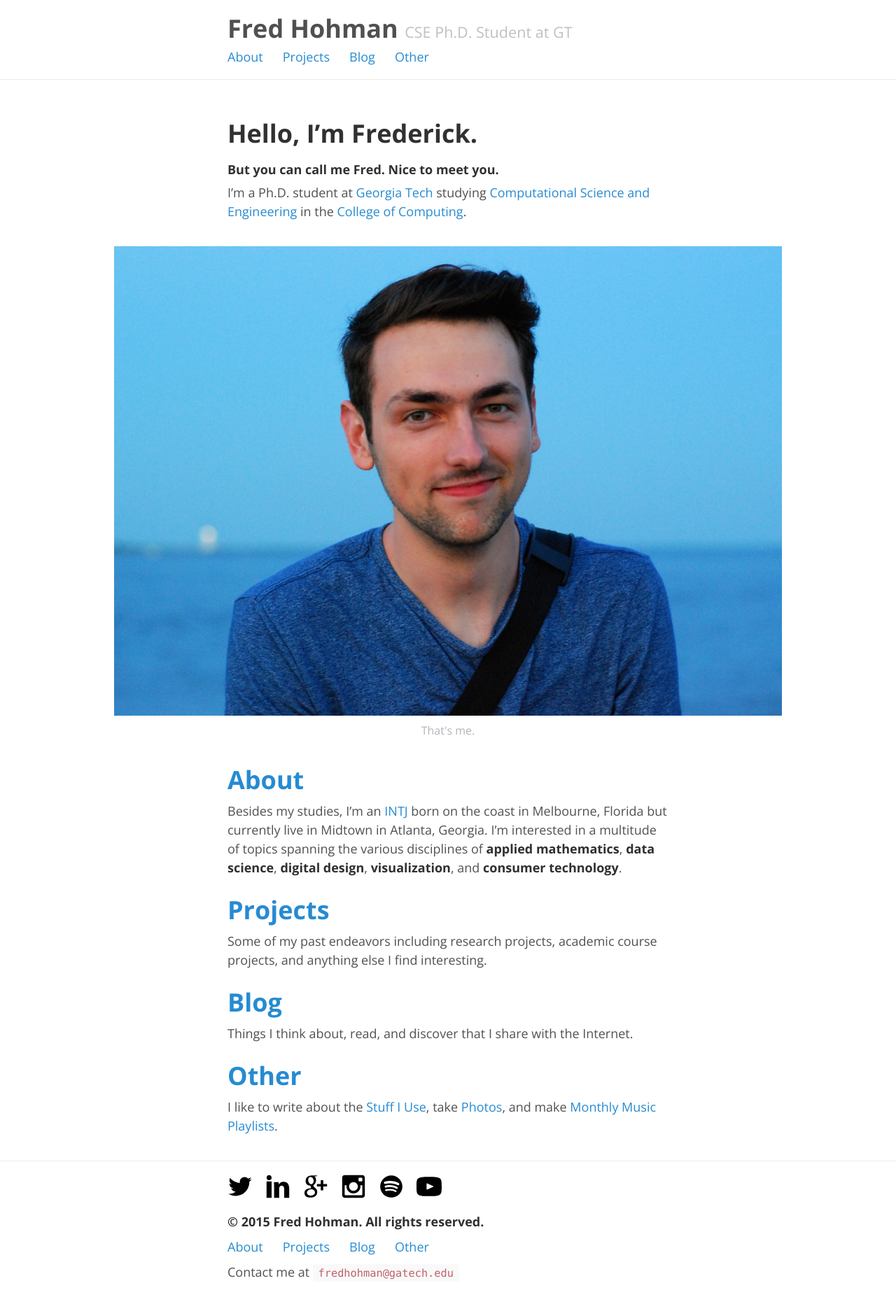
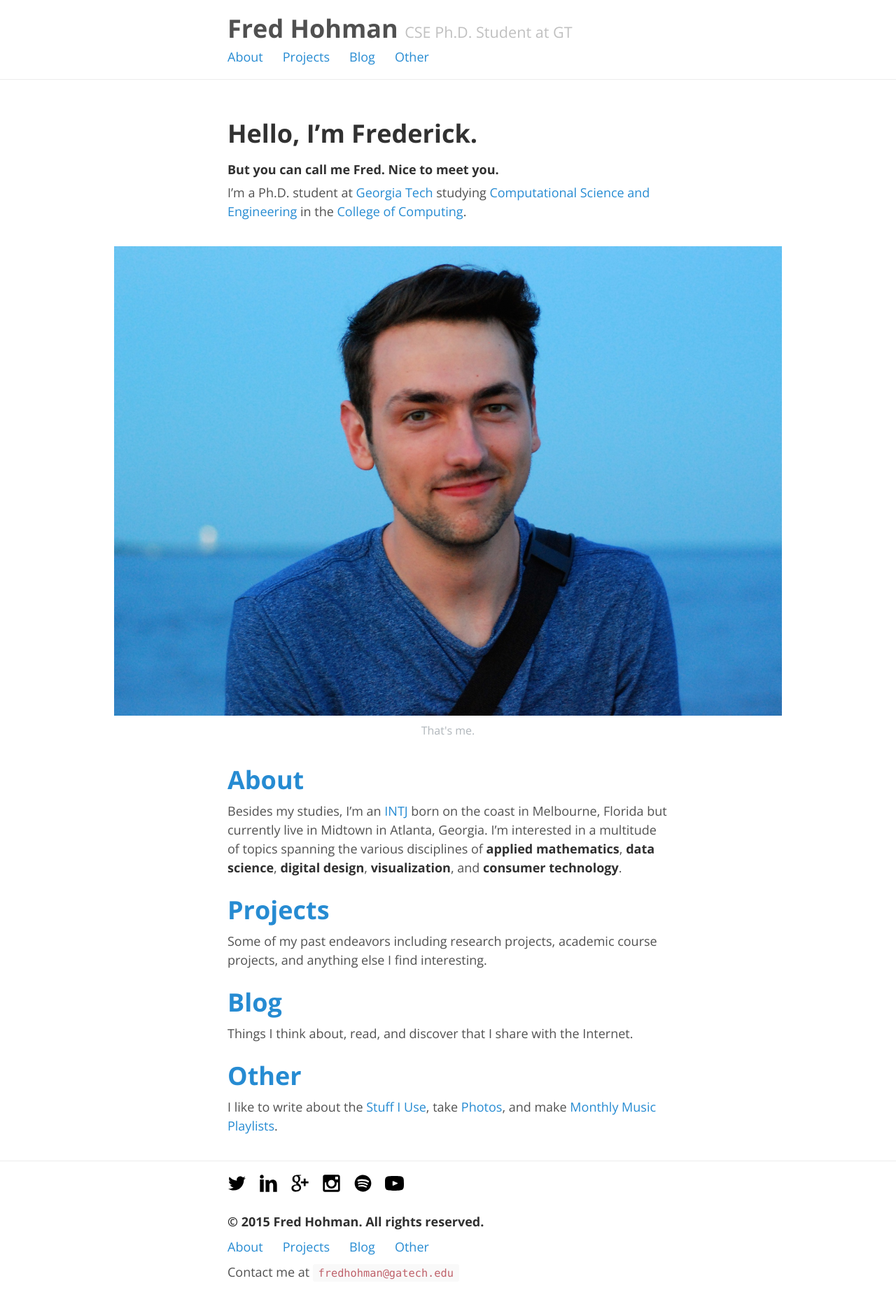
Before and after one commit to fredhohman/fredhohman.github.io, a Jekyll site: the page built from index.md, in a window 1280 px wide. Shown: the whole page at 70% size. Built offline with Jekyll 4.4.1, drawn with Linux system fonts in a browser that asks for light colours.

Commit message:
social-icon size change

```diff
--- a/_sass/_layout.scss
+++ b/_sass/_layout.scss
@@ -39,7 +39,7 @@ div.social {
 
 img.social-icon {
 	float: left;
-    max-width: 2em;
+    max-width: 1.5em;
     margin-right: 1em;
 }
 
```
